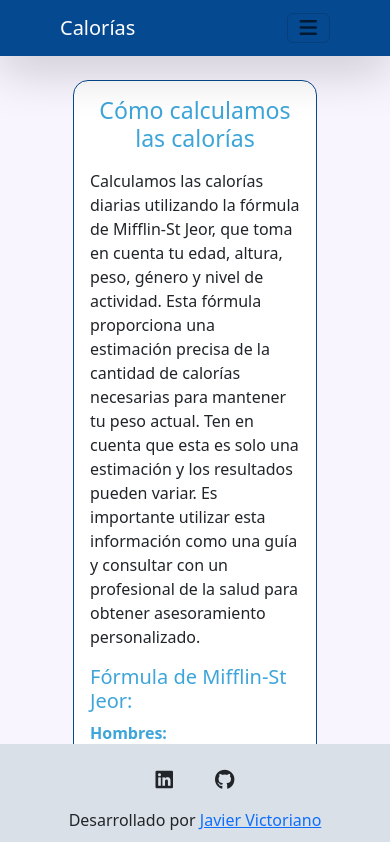
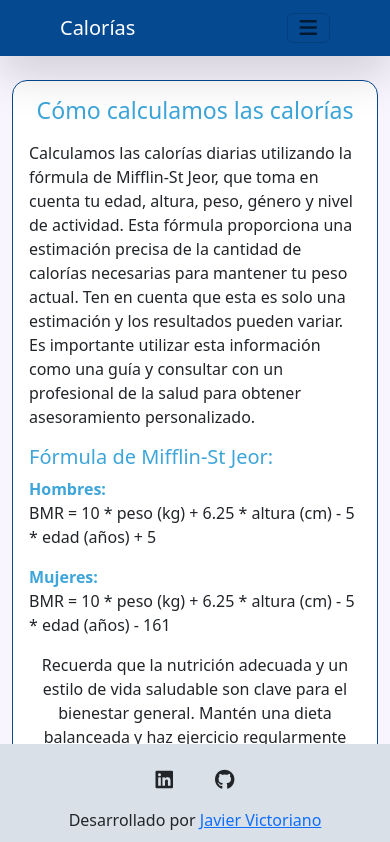
Before and after one commit to Javier-vic/Calories, a React (Vite) app: page /funcionamiento in a window 390 px wide. Shown: the top 842 px of the page. Built offline with nearby package versions, Linux system fonts and the light colour scheme.

Commit message:
Ajuste pantallas pequeñas

```diff
--- a/src/components/Formula.jsx
+++ b/src/components/Formula.jsx
@@ -1,7 +1,7 @@
 function Formula(){
     return (
         <div className="container row py-4  mx-auto">
-            <div className="formula col-8 mx-auto p-3">
+            <div className="formula col-sm-8 col-13 mx-auto p-3">
                 <h3 className="text-color-1 text-center">C&oacute;mo calculamos las calor&iacute;as</h3>
                 <p className="mt-3">
                     Calculamos las calor&iacute;as diarias utilizando la f&oacute;rmula de Mifflin-St Jeor,
--- a/src/components/Project.jsx
+++ b/src/components/Project.jsx
@@ -1,7 +1,7 @@
 function Project() {
     return (
         <div className="container row py-4 mx-auto">
-            <div className="formula col-8 mx-auto p-3">
+            <div className="formula col-sm-8 col-13 mx-auto p-3">
                 <h3 className="text-color-1 text-center">Sobre la Calculadora de Calor&iacute;as</h3>
                 <p>
                     Esta SPA de una calculadora de calor&iacute;as fue desarrollada con el objetivo de practicar React.
```
